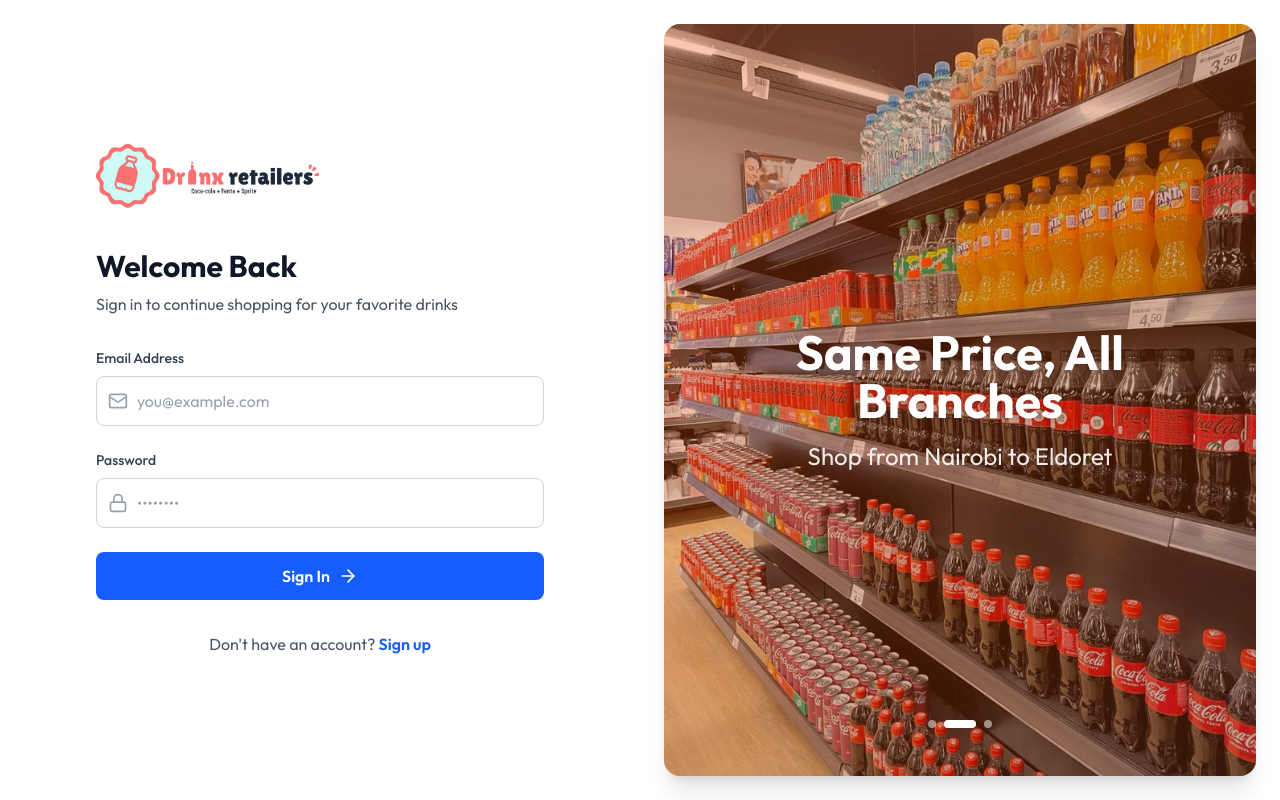
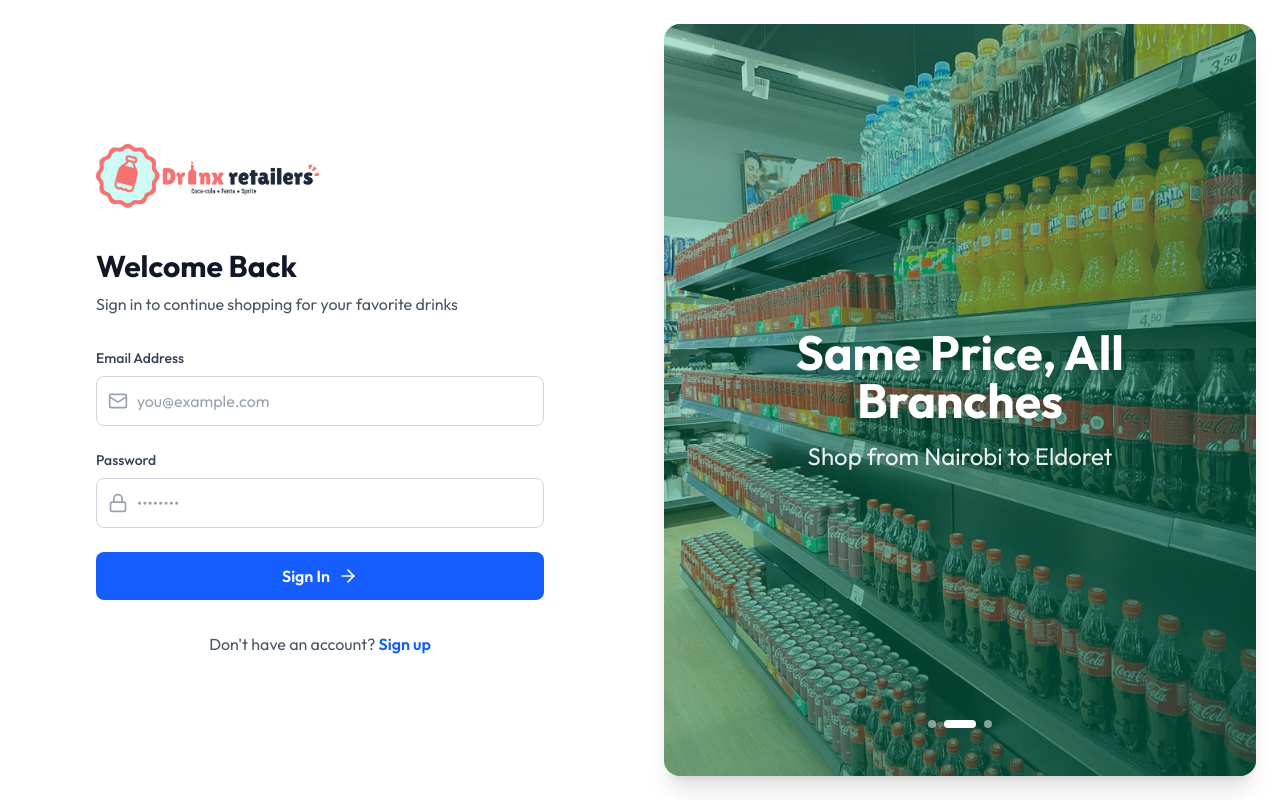
Before and after one commit to ByteBenders-compScientists/smart-retail-frontend, a Next.js app: page /auth/login in a window 1280 px wide. Built offline with nearby package versions, Linux system fonts and the light colour scheme; a web font is replaced by a local one.

Commit message:
update gradient styles for LoginPage and RegisterPage image slides

```diff
--- a/app/auth/login/page.tsx
+++ b/app/auth/login/page.tsx
@@ -20,19 +20,19 @@
   const slides = [
     {
       image: '/images/drinks.jpg',
-      gradient: 'from-red-600/30 to-red-900/40',
+      gradient: 'from-emerald-600/30 via-emerald-700/50 to-emerald-900/80',
       title: 'Refresh Your Day',
       subtitle: 'Quality drinks at your fingertips',
     },
     {
       image: '/images/drinks2.jpg',
-      gradient: 'from-orange-600/30 to-orange-900/40',
+      gradient: 'from-emerald-600/30 via-emerald-700/50 to-emerald-900/80',
       title: 'Same Price, All Branches',
       subtitle: 'Shop from Nairobi to Eldoret',
     },
     {
       image: '/images/drinks3.jpg',
-      gradient: 'from-green-600/30 to-green-900/40',
+      gradient: 'from-emerald-600/30 via-emerald-700/50 to-emerald-900/80',
       title: 'Quick & Easy Checkout',
       subtitle: 'Pay securely with M-Pesa',
     },
--- a/app/auth/register/page.tsx
+++ b/app/auth/register/page.tsx
@@ -23,24 +23,23 @@
 const slides = [
   {
     image: '/images/drinks.jpg',
-      gradient: 'from-blue-600/30 to-blue-900/40',
+    gradient: 'from-blue-600/30 via-blue-700/50 to-blue-900/80',
     title: 'Join Drinx Retailers',
     subtitle: 'Start shopping from 5 branches across Kenya',
   },
   {
     image: '/images/drinks2.jpg',
-      gradient: 'from-purple-600/30 to-purple-900/40',
+    gradient: 'from-blue-600/30 via-blue-700/50 to-blue-900/80',
     title: 'Best Prices Guaranteed',
     subtitle: 'Same quality, same price at every location',
   },
   {
     image: '/images/drinks3.jpg',
-      gradient: 'from-teal-600/30 to-teal-900/40',
+    gradient: 'from-blue-600/30 via-blue-700/50 to-blue-900/80',
     title: 'Fast & Secure Payments',
     subtitle: 'Checkout in seconds with M-Pesa',
   },
 ];
-
   // Auto-rotate images
   useEffect(() => {
     const interval = setInterval(() => {
```
Lines whose indentation alone changed are shown as unchanged.
